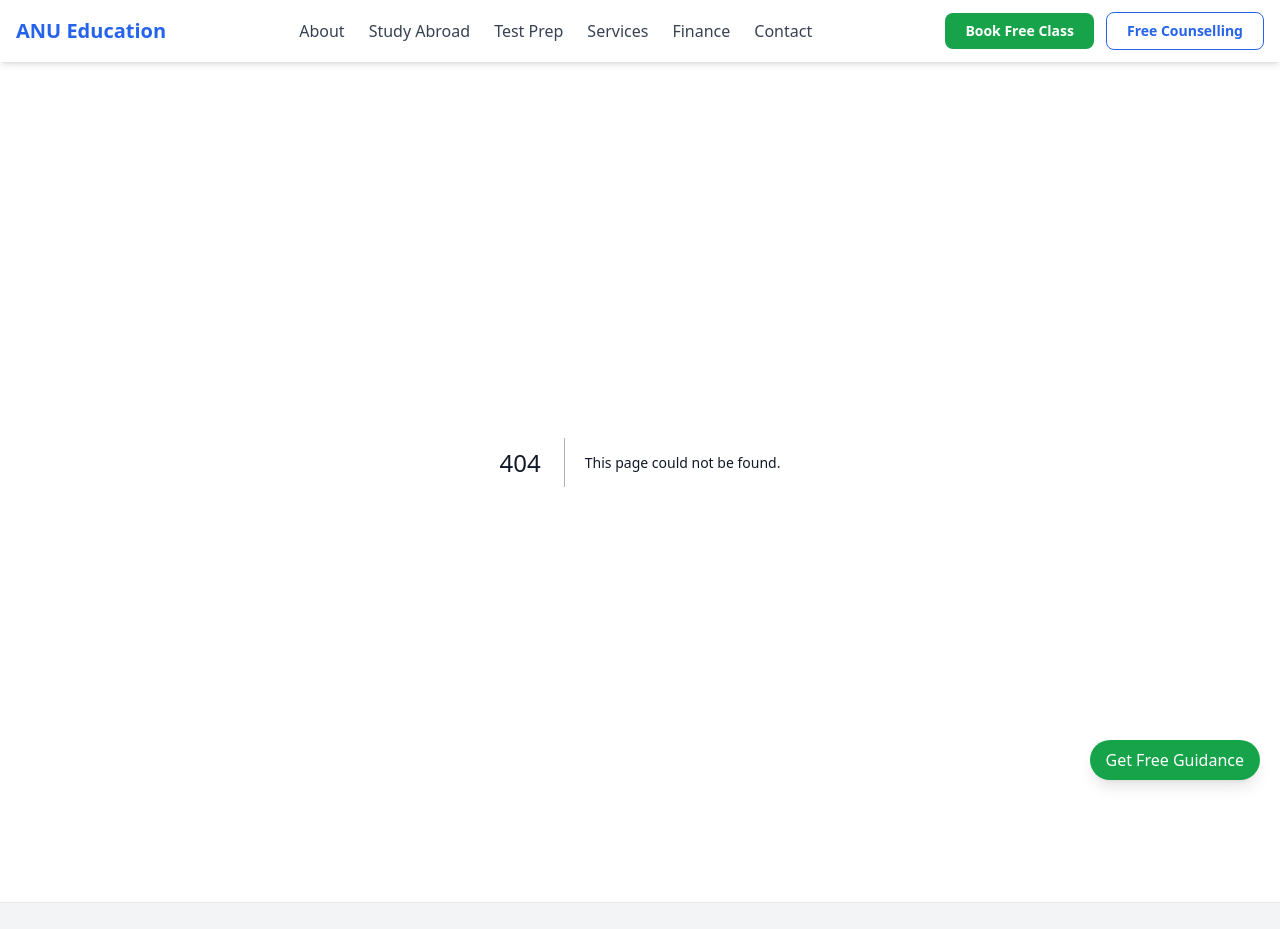
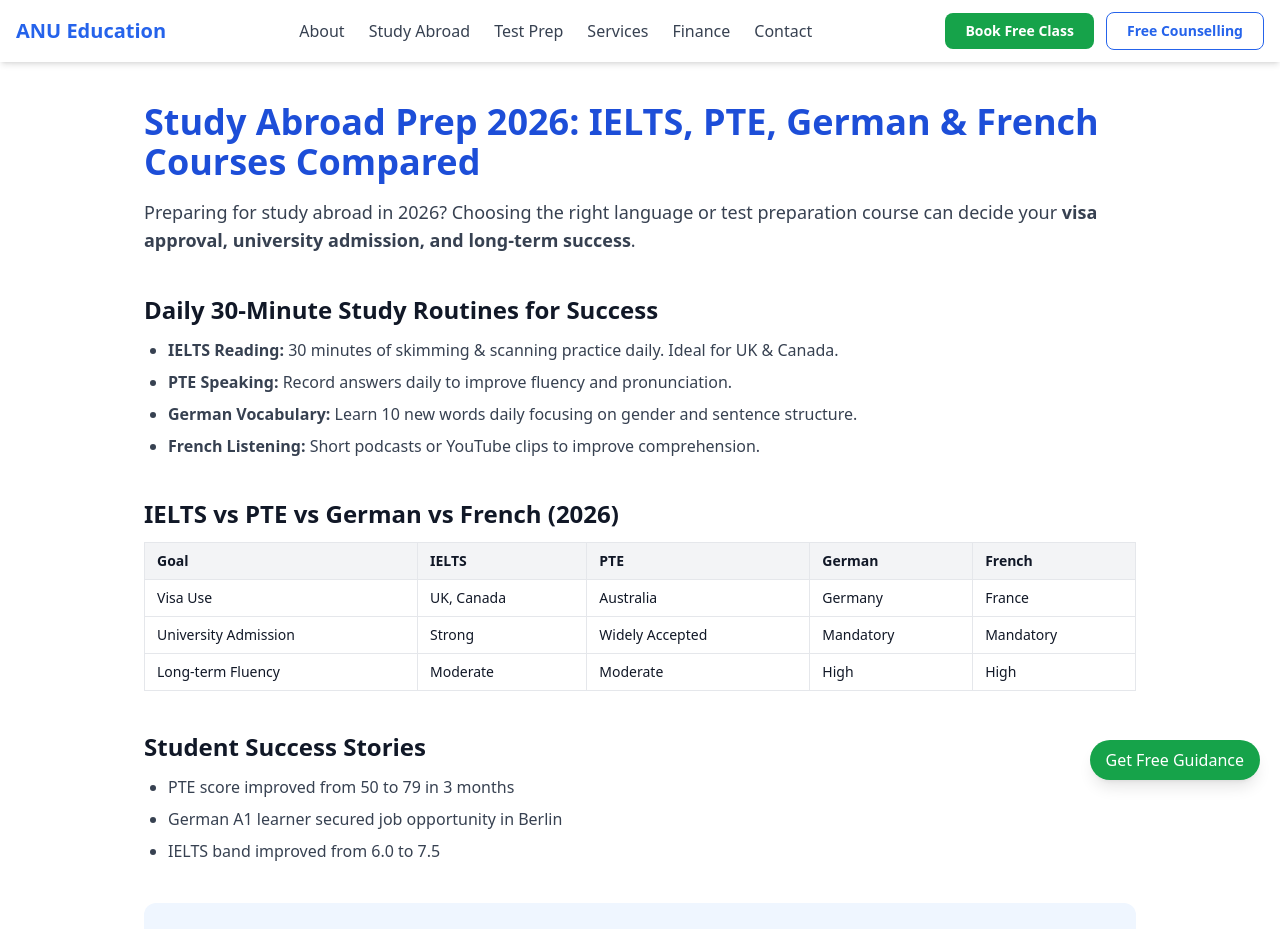
Before and after one commit to shailendra9897/anu-education, a Next.js app: page /blog/study-abroad-prep-2026 in a window 1280 px wide. Before the commit this address had no page. Shown: the top 929 px of the page. Built offline with nearby package versions, Linux system fonts and the light colour scheme.

Commit message:
feat: upgrade blog index page and add internal blog listing

```diff
--- /dev/null
+++ b/app/blog/study-abroad-prep-2026/page.tsx
@@ -0,0 +1,201 @@
+import Script from "next/script";
+
+export const metadata = {
+  title:
+    "Study Abroad Prep 2026: IELTS, PTE, German & French Courses Compared | ANU Education",
+  description:
+    "Compare IELTS, PTE, German & French courses for study abroad 2026. Daily routines, success stories, common mistakes & a 12-week study plan for Germany, UK, Canada & Europe.",
+};
+
+export default function StudyAbroadPrep2026() {
+  return (
+    <div className="max-w-5xl mx-auto px-4 py-10 space-y-10">
+
+      {/* HERO */}
+      <section className="space-y-4">
+        <h1 className="text-3xl md:text-4xl font-bold text-blue-700">
+          Study Abroad Prep 2026: IELTS, PTE, German & French Courses Compared
+        </h1>
+        <p className="text-gray-700 text-lg">
+          Preparing for study abroad in 2026? Choosing the right language or test
+          preparation course can decide your <strong>visa approval, university
+          admission, and long-term success</strong>.
+        </p>
+      </section>
+
+      {/* DAILY ROUTINE */}
+      <section>
+        <h2 className="text-2xl font-semibold mb-3">
+          Daily 30-Minute Study Routines for Success
+        </h2>
+
+        <ul className="list-disc pl-6 space-y-2 text-gray-700">
+          <li>
+            <strong>IELTS Reading:</strong> 30 minutes of skimming & scanning
+            practice daily. Ideal for UK & Canada.
+          </li>
+          <li>
+            <strong>PTE Speaking:</strong> Record answers daily to improve
+            fluency and pronunciation.
+          </li>
+          <li>
+            <strong>German Vocabulary:</strong> Learn 10 new words daily focusing
+            on gender and sentence structure.
+          </li>
+          <li>
+            <strong>French Listening:</strong> Short podcasts or YouTube clips to
+            improve comprehension.
+          </li>
+        </ul>
+      </section>
+
+      {/* COMPARISON */}
+      <section>
+        <h2 className="text-2xl font-semibold mb-3">
+          IELTS vs PTE vs German vs French (2026)
+        </h2>
+
+        <div className="overflow-x-auto">
+          <table className="w-full border text-sm text-left">
+            <thead className="bg-gray-100">
+              <tr>
+                <th className="border px-3 py-2">Goal</th>
+                <th className="border px-3 py-2">IELTS</th>
+                <th className="border px-3 py-2">PTE</th>
+                <th className="border px-3 py-2">German</th>
+                <th className="border px-3 py-2">French</th>
+              </tr>
+            </thead>
+            <tbody>
+              <tr>
+                <td className="border px-3 py-2">Visa Use</td>
+                <td className="border px-3 py-2">UK, Canada</td>
+                <td className="border px-3 py-2">Australia</td>
+                <td className="border px-3 py-2">Germany</td>
+                <td className="border px-3 py-2">France</td>
+              </tr>
+              <tr>
+                <td className="border px-3 py-2">University Admission</td>
+                <td className="border px-3 py-2">Strong</td>
+                <td className="border px-3 py-2">Widely Accepted</td>
+                <td className="border px-3 py-2">Mandatory</td>
+                <td className="border px-3 py-2">Mandatory</td>
+              </tr>
+              <tr>
+                <td className="border px-3 py-2">Long-term Fluency</td>
+                <td className="border px-3 py-2">Moderate</td>
+                <td className="border px-3 py-2">Moderate</td>
+                <td className="border px-3 py-2">High</td>
+                <td className="border px-3 py-2">High</td>
+              </tr>
+            </tbody>
+          </table>
+        </div>
+      </section>
+
+      {/* SUCCESS */}
+      <section>
+        <h2 className="text-2xl font-semibold mb-3">Student Success Stories</h2>
+        <ul className="list-disc pl-6 space-y-2 text-gray-700">
+          <li>PTE score improved from 50 to 79 in 3 months</li>
+          <li>German A1 learner secured job opportunity in Berlin</li>
+          <li>IELTS band improved from 6.0 to 7.5</li>
+        </ul>
+      </section>
+
+      {/* CTA */}
+      <section className="bg-blue-50 p-6 rounded-xl text-center space-y-4">
+        <h3 className="text-xl font-semibold text-blue-700">
+          Ready for Study Abroad in 2026?
+        </h3>
+        <p className="text-gray-700">
+          Get expert guidance for IELTS, PTE, German & French preparation with
+          free counselling.
+        </p>
+        <a
+          href="https://study.anuedu.in/register"
+          target="_blank"
+          className="inline-block bg-green-600 text-white px-8 py-3 rounded-xl hover:bg-green-700"
+        >
+          Book FREE Guidance
+        </a>
+      </section>
+
+      {/* FAQ SCHEMA */}
+      <Script
+        id="faq-study-abroad-prep"
+        type="application/ld+json"
+        strategy="afterInteractive"
+        dangerouslySetInnerHTML={{
+          __html: JSON.stringify({
+            "@context": "https://schema.org",
+            "@type": "FAQPage",
+            "mainEntity": [
+              {
+                "@type": "Question",
+                "name": "Which exam is better for study abroad in 2026: IELTS or PTE?",
+                "acceptedAnswer": {
+                  "@type": "Answer",
+                  "text":
+                    "IELTS is widely accepted for the UK and Canada, while PTE is popular for Australia. Choice depends on destination and university requirements."
+                }
+              },
+              {
+                "@type": "Question",
+                "name": "Is German language mandatory for studying in Germany?",
+                "acceptedAnswer": {
+                  "@type": "Answer",
+                  "text":
+                    "Yes, German language proficiency is mandatory for most public universities in Germany, especially for German-taught programs."
+                }
+              },
+              {
+                "@type": "Question",
+                "name": "Can I study abroad without IELTS?",
+                "acceptedAnswer": {
+                  "@type": "Answer",
+                  "text":
+                    "Some universities accept PTE or German/French language proficiency depending on the country and program."
+                }
+              }
+            ]
+          })
+        }}
+      />
+
+      {/* BREADCRUMB SCHEMA */}
+      <Script
+        id="breadcrumb-study-abroad-prep"
+        type="application/ld+json"
+        strategy="afterInteractive"
+        dangerouslySetInnerHTML={{
+          __html: JSON.stringify({
+            "@context": "https://schema.org",
+            "@type": "BreadcrumbList",
+            "itemListElement": [
+              {
+                "@type": "ListItem",
+                "position": 1,
+                "name": "Home",
+                "item": "https://www.anuedu.in/"
+              },
+              {
+                "@type": "ListItem",
+                "position": 2,
+                "name": "Blog",
+                "item": "https://www.anuedu.in/blog"
+              },
+              {
+                "@type": "ListItem",
+                "position": 3,
+                "name": "Study Abroad Prep 2026",
+                "item":
+                  "https://www.anuedu.in/blog/study-abroad-prep-2026"
+              }
+            ]
+          })
+        }}
+      />
+    </div>
+  );
+}
```
